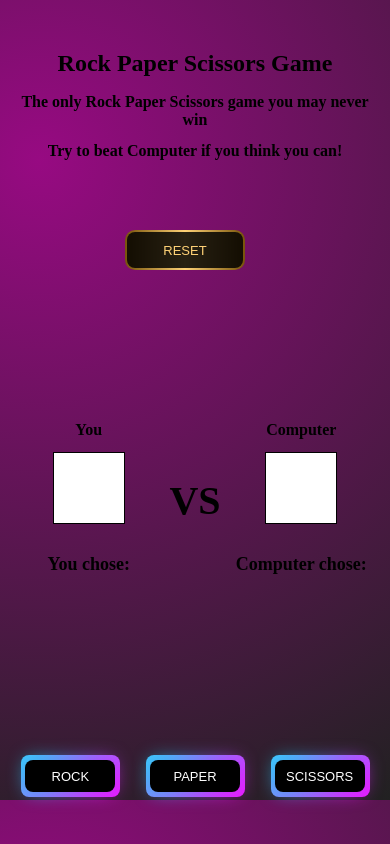
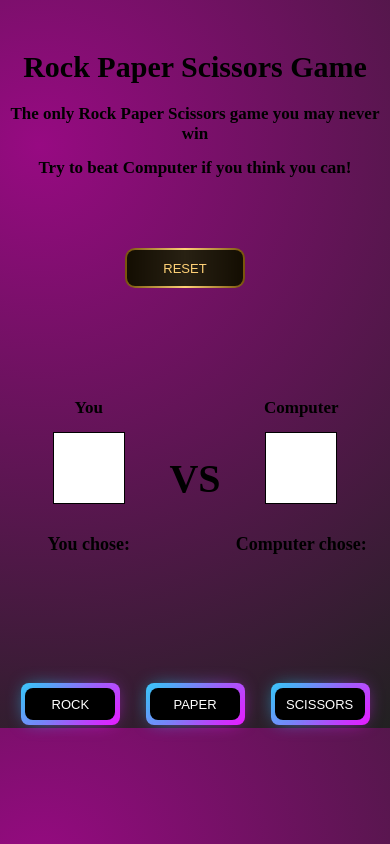
Before and after one commit to RazinShafayet2007/rock-paper-scissors, a plain HTML site: page index.html in a window 390 px wide. Drawn offline with Linux system fonts and the light colour scheme.

Commit message:
Updated game logic or UI

```diff
--- a/styles.css
+++ b/styles.css
@@ -23,13 +23,14 @@ p {
 
 @media (max-width: 768px) {
   h1 {
-    font-size: 24px;
+    font-size: 30px;
     margin-top: 50px;
   }
 
   h2,
   p {
-    font-size: 16px;
+    font-size: 17px;
+    font-weight: 600;
 
   }
 }
@@ -45,7 +46,7 @@ p {
 
 @media (max-width: 768px) {
   #point-container {
-    margin-top:80px;
+    margin-top: 40px;
     height: 300px;
     margin-left: auto;
     margin-right: auto;
@@ -76,6 +77,9 @@ p {
   margin-right: auto;
   font-size: 80px;
   text-align: center;
+  display: flex;
+  align-items: center;
+  justify-content: center;
 }
 
 @media (max-width: 768px) {
@@ -95,9 +99,10 @@ p {
   margin-left: auto;
   margin-right: auto;
 }
+
 @media (max-width: 768px) {
   #human-pick {
-    font-size:18px;
+    font-size: 18px;
   }
 }
 
@@ -136,6 +141,9 @@ p {
   margin-right: auto;
   font-size: 80px;
   text-align: center;
+  display: flex;
+  align-items: center;
+  justify-content: center;
 }
 
 @media (max-width: 768px) {
@@ -158,7 +166,7 @@ p {
 
 @media (max-width: 768px) {
   #computer-pick {
-    font-size:18px;
+    font-size: 18px;
 
   }
 }
@@ -171,7 +179,7 @@ p {
 
 @media (max-width: 768px) {
   #buttons {
-    margin-top: 110px;
+    margin-top: 60px;
   }
 }
 
@@ -305,6 +313,7 @@ p {
 }
 
 @media (max-width: 768px) {
+
   .rock,
   .paper,
   .scissors {
```
